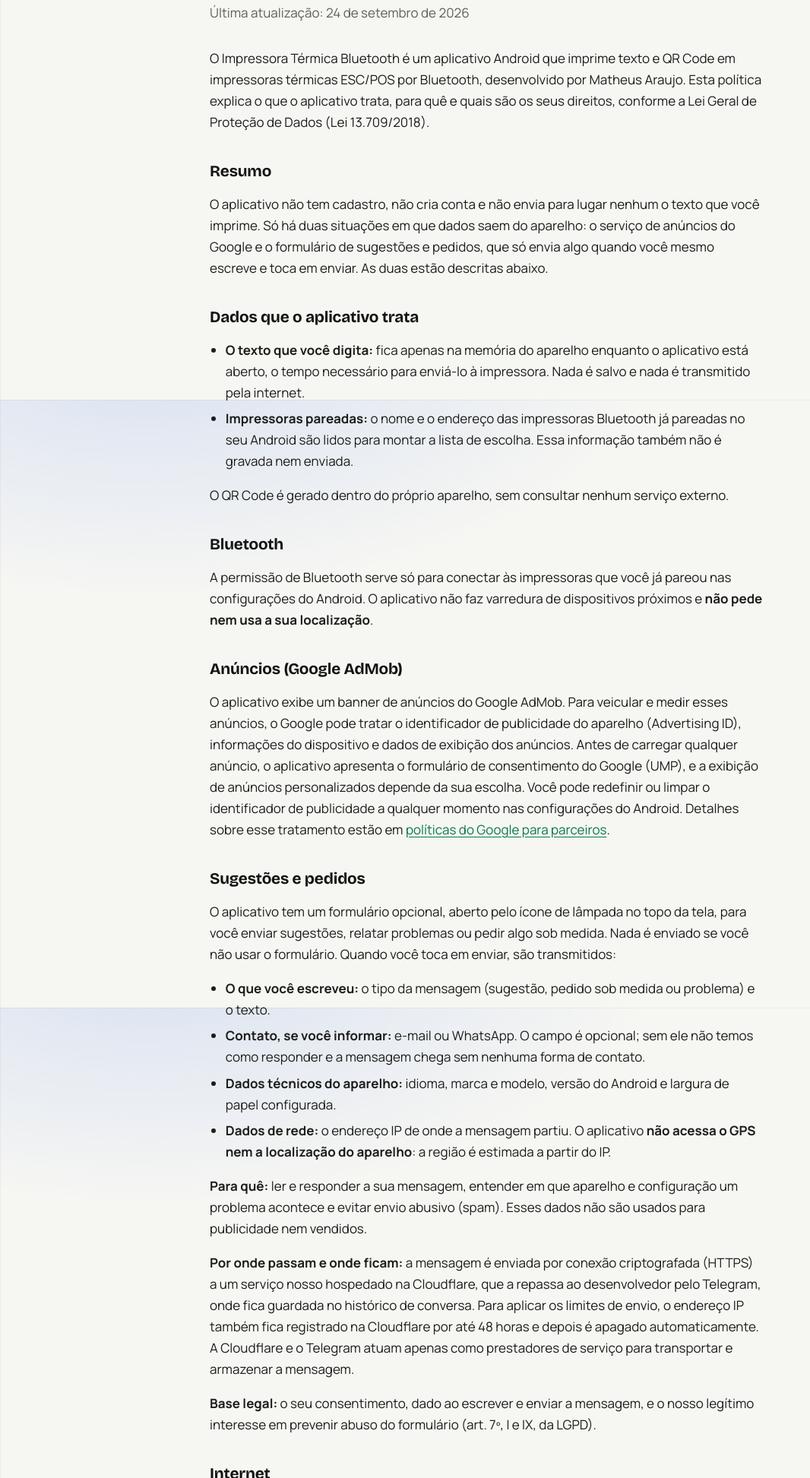
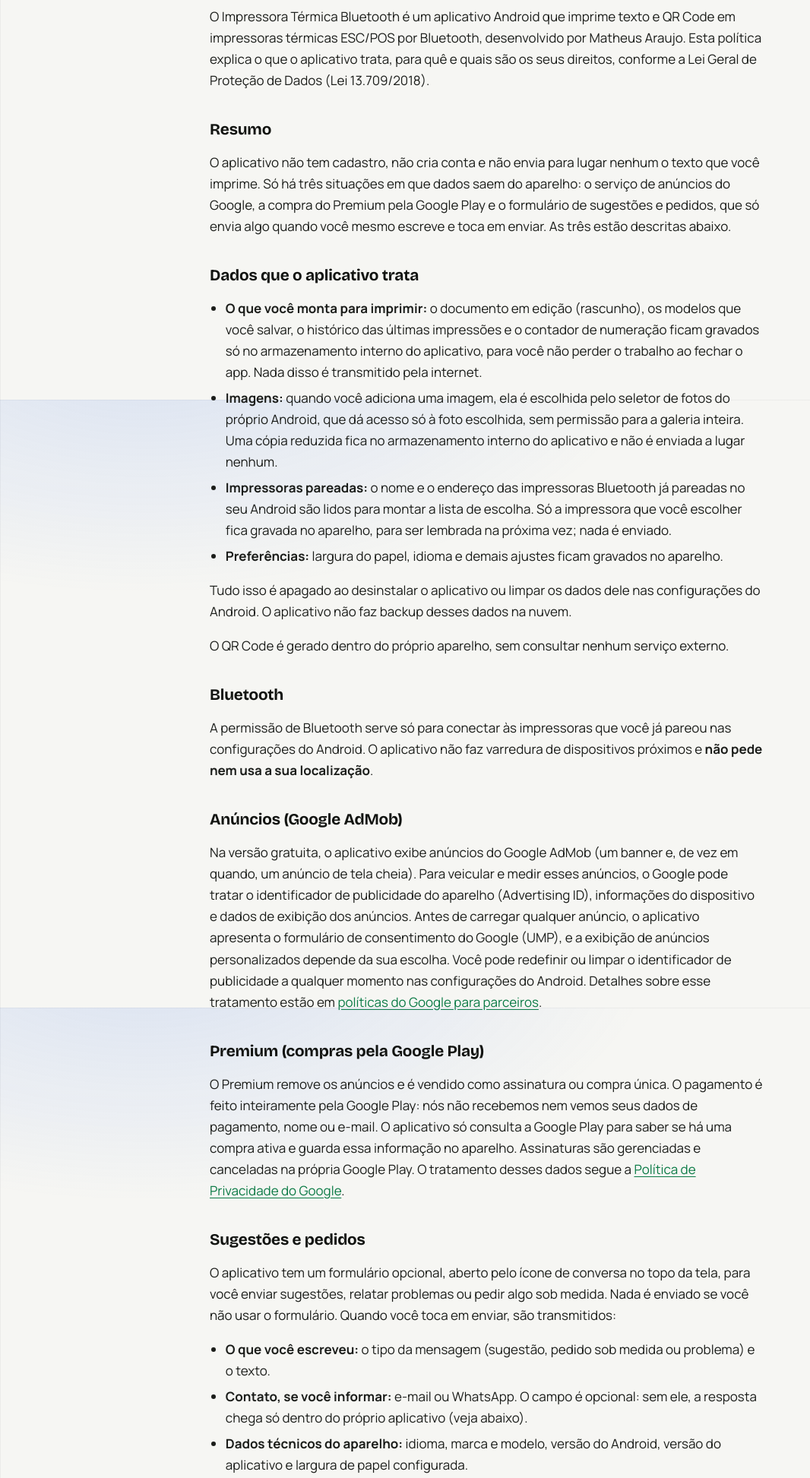
Before and after one commit to matheusaraujo-dev/matheusaraujo-dev.github.io, a plain HTML site: page impressora-bluetooth/privacidade.html in a window 1280 px wide. Shown: the part 274-2219 px from the top of the page at 76% size, without its empty margins (0-1066 px from the left). Drawn offline with nearby package versions, Linux system fonts and the light colour scheme.

Commit message:
Update privacy policy to reflect changes in data handling and add Premium subscription details

```diff
--- a/impressora-bluetooth/privacidade.html
+++ b/impressora-bluetooth/privacidade.html
@@ -37,7 +37,6 @@
           >&larr; Impressora Térmica Bluetooth</a
         >
         <h1>Política de privacidade do Impressora Térmica Bluetooth</h1>
-        <p class="updated">Última atualização: 24 de setembro de 2026</p>
 
         <p>
           O Impressora Térmica Bluetooth é um aplicativo Android que imprime
@@ -50,27 +49,46 @@
         <h2>Resumo</h2>
         <p>
           O aplicativo não tem cadastro, não cria conta e não envia para lugar
-          nenhum o texto que você imprime. Só há duas situações em que dados
-          saem do aparelho: o serviço de anúncios do Google e o formulário de
-          sugestões e pedidos, que só envia algo quando você mesmo escreve e
-          toca em enviar. As duas estão descritas abaixo.
+          nenhum o texto que você imprime. Só há três situações em que dados
+          saem do aparelho: o serviço de anúncios do Google, a compra do
+          Premium pela Google Play e o formulário de sugestões e pedidos, que
+          só envia algo quando você mesmo escreve e toca em enviar. As três
+          estão descritas abaixo.
         </p>
 
         <h2>Dados que o aplicativo trata</h2>
         <ul>
           <li>
-            <strong>O texto que você digita:</strong> fica apenas na memória do
-            aparelho enquanto o aplicativo está aberto, o tempo necessário para
-            enviá-lo à impressora. Nada é salvo e nada é transmitido pela
-            internet.
+            <strong>O que você monta para imprimir:</strong> o documento em
+            edição (rascunho), os modelos que você salvar, o histórico das
+            últimas impressões e o contador de numeração ficam gravados só no
+            armazenamento interno do aplicativo, para você não perder o trabalho
+            ao fechar o app. Nada disso é transmitido pela internet.
+          </li>
+          <li>
+            <strong>Imagens:</strong> quando você adiciona uma imagem, ela é
+            escolhida pelo seletor de fotos do próprio Android, que dá acesso só
+            à foto escolhida, sem permissão para a galeria inteira. Uma cópia
+            reduzida fica no armazenamento interno do aplicativo e não é
+            enviada a lugar nenhum.
           </li>
           <li>
             <strong>Impressoras pareadas:</strong> o nome e o endereço das
             impressoras Bluetooth já pareadas no seu Android são lidos para
-            montar a lista de escolha. Essa informação também não é gravada nem
-            enviada.
+            montar a lista de escolha. Só a impressora que você escolher fica
+            gravada no aparelho, para ser lembrada na próxima vez; nada é
+            enviado.
+          </li>
+          <li>
+            <strong>Preferências:</strong> largura do papel, idioma e demais
+            ajustes ficam gravados no aparelho.
           </li>
         </ul>
+        <p>
+          Tudo isso é apagado ao desinstalar o aplicativo ou limpar os dados
+          dele nas configurações do Android. O aplicativo não faz backup desses
+          dados na nuvem.
+        </p>
         <p>
           O QR Code é gerado dentro do próprio aparelho, sem consultar nenhum
           serviço externo.
@@ -86,7 +104,8 @@
 
         <h2>Anúncios (Google AdMob)</h2>
         <p>
-          O aplicativo exibe um banner de anúncios do Google AdMob. Para
+          Na versão gratuita, o aplicativo exibe anúncios do Google AdMob (um
+          banner e, de vez em quando, um anúncio de tela cheia). Para
           veicular e medir esses anúncios, o Google pode tratar o identificador
           de publicidade do aparelho (Advertising ID), informações do
           dispositivo e dados de exibição dos anúncios. Antes de carregar
@@ -100,9 +119,23 @@
           >.
         </p>
 
+        <h2>Premium (compras pela Google Play)</h2>
+        <p>
+          O Premium remove os anúncios e é vendido como assinatura ou compra
+          única. O pagamento é feito inteiramente pela Google Play: nós não
+          recebemos nem vemos seus dados de pagamento, nome ou e-mail. O
+          aplicativo só consulta a Google Play para saber se há uma compra
+          ativa e guarda essa informação no aparelho. Assinaturas são
+          gerenciadas e canceladas na própria Google Play. O tratamento desses
+          dados segue a
+          <a href="https://policies.google.com/privacy"
+            >Política de Privacidade do Google</a
+          >.
+        </p>
+
         <h2>Sugestões e pedidos</h2>
         <p>
-          O aplicativo tem um formulário opcional, aberto pelo ícone de lâmpada
+          O aplicativo tem um formulário opcional, aberto pelo ícone de conversa
           no topo da tela, para você enviar sugestões, relatar problemas ou
           pedir algo sob medida. Nada é enviado se você não usar o formulário.
           Quando você toca em enviar, são transmitidos:
@@ -114,18 +147,20 @@
           </li>
           <li>
             <strong>Contato, se você informar:</strong> e-mail ou WhatsApp. O
-            campo é opcional; sem ele não temos como responder e a mensagem
-            chega sem nenhuma forma de contato.
+            campo é opcional: sem ele, a resposta chega só dentro do próprio
+            aplicativo (veja abaixo).
           </li>
           <li>
             <strong>Dados técnicos do aparelho:</strong> idioma, marca e modelo,
-            versão do Android e largura de papel configurada.
+            versão do Android, versão do aplicativo e largura de papel
+            configurada.
           </li>
           <li>
             <strong>Dados de rede:</strong> o endereço IP de onde a mensagem
             partiu. O aplicativo
             <strong>não acessa o GPS nem a localização do aparelho</strong>: a
-            região é estimada a partir do IP.
+            cidade aproximada e a operadora de internet são estimadas pela
+            Cloudflare a partir do IP.
           </li>
         </ul>
         <p>
@@ -145,6 +180,20 @@
           mensagem.
         </p>
         <p>
+          <strong>Respostas dentro do aplicativo:</strong> cada mensagem enviada
+          abre uma conversa identificada por um código aleatório, criado na hora
+          e sem ligação com o seu nome, conta ou aparelho. Esse código e as
+          respostas do desenvolvedor ficam guardados na Cloudflare por
+          7 dias depois da última mensagem e então são apagados
+          automaticamente. Enquanto a conversa está aberta, o aplicativo envia
+          esse código ao nosso serviço de tempos em tempos (ao ser aberto) para
+          saber se chegou resposta; nenhum outro dado vai junto além do
+          endereço IP da conexão, usado só para limitar o número de consultas.
+          Se você responder de volta, a réplica segue o mesmo caminho da
+          primeira mensagem. O histórico das conversas fica gravado no próprio
+          aparelho e é apagado ao desinstalar o aplicativo.
+        </p>
+        <p>
           <strong>Base legal:</strong> o seu consentimento, dado ao escrever e
           enviar a mensagem, e o nosso legítimo interesse em prevenir abuso do
           formulário (art. 7º, I e IX, da LGPD).
@@ -152,22 +201,24 @@
 
         <h2>Internet</h2>
         <p>
-          A permissão de acesso à internet é usada para carregar os anúncios e
-          para enviar o formulário de sugestões, quando você o utiliza. A
+          A permissão de acesso à internet é usada para carregar os anúncios,
+          para falar com a Google Play no caso do Premium e para o formulário de
+          sugestões (envio e consulta de respostas), quando você o utiliza. A
           impressão em si funciona sem conexão.
         </p>
 
         <h2>O que o aplicativo não faz</h2>
         <ul>
           <li>
-            Não usa câmera, microfone, GPS/localização do aparelho, contatos nem
-            arquivos.
+            Não usa câmera, microfone, GPS/localização do aparelho nem
+            contatos, e não acessa seus arquivos ou sua galeria além da imagem
+            que você mesmo escolher.
           </li>
           <li>Não tem login, cadastro nem perfil de usuário.</li>
           <li>Não usa analytics, rastreamento próprio ou relatórios de uso.</li>
           <li>
-            Não vende dados e não os compartilha com terceiros, além do serviço
-            de anúncios acima.
+            Não vende dados e não os compartilha com terceiros, além dos
+            serviços do Google descritos acima.
           </li>
           <li>Não faz backup dos dados do aplicativo na nuvem.</li>
         </ul>
@@ -185,9 +236,11 @@
           mantinha no aparelho. Se você enviou uma mensagem, pode pedir a
           qualquer momento para confirmar, acessar, corrigir ou excluir o que
           recebemos; como não há cadastro, informe a data aproximada do envio e,
-          se tiver incluído, o contato usado, para localizarmos a mensagem.
-          Pedidos relativos aos dados tratados pelo serviço de anúncios devem
-          ser dirigidos ao Google. Para dúvidas ou qualquer solicitação, escreva
+          se tiver incluído, o contato usado, para localizarmos a mensagem. Você
+          também pode fazer esse pedido respondendo na própria conversa, em
+          "Minhas mensagens", enquanto ela estiver aberta. Pedidos relativos aos
+          dados tratados pelos serviços de anúncios e de pagamento devem ser
+          dirigidos ao Google. Para dúvidas ou qualquer solicitação, escreva
           para
           <a href="mailto:matheus.dev3000@gmail.com"
             >matheus.dev3000@gmail.com</a
@@ -195,7 +248,7 @@
         </p>
 
         <h2>Mudanças nesta política</h2>
-        <p>Quando esta política mudar, a data no topo é atualizada.</p>
+        <p>Quando esta política mudar, esta página é atualizada.</p>
 
         <h2>Contato</h2>
         <p>
```
